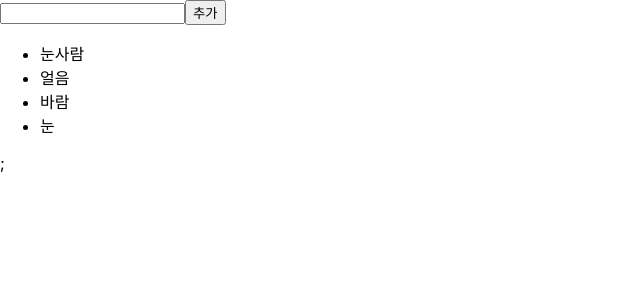
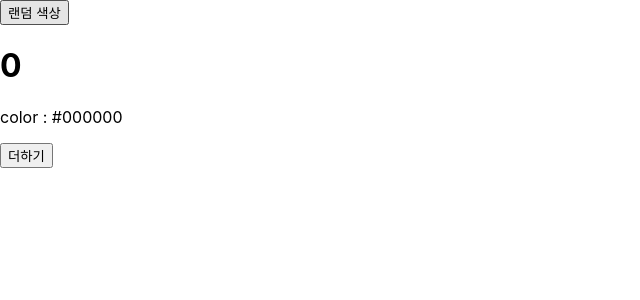
Before and after one commit to iamjinpark/hello-react, a React (Create React App) app: page / in a window 1280 px wide. Shown: the top 300 px of the page, without its empty margins (0-640 px from the left). Built offline with nearby package versions, Linux system fonts and the light colour scheme.

Commit message:
feat : 7강 컴포넌트 라이프사이클 메서드 실습

```diff
--- /dev/null
+++ b/src/7.LifeCycle/LifeCycleSample.jsx
@@ -0,0 +1,74 @@
+import { Component } from 'react';
+
+class LifeCycleSample extends Component {
+  state = {
+    number: 0,
+    color: null,
+  };
+
+  myRef = null;
+  constructor(props) {
+    super(props);
+    console.log(constructor);
+  }
+
+  static getDerivedStateFromProps(nextProps, prevState) {
+    console.log('getDerivedStateFromProps');
+    if (nextProps.color !== prevState.color) {
+      return { color: nextProps.color };
+    }
+    return null;
+  }
+
+  componentDidMount() {
+    console.log('componentDidMount');
+  }
+
+  shouldComponentUpdate(nextProps, nextState) {
+    console.log('shouldComponentUpdate', nextProps, nextState);
+    return nextState.number % 10 !== 4;
+  }
+
+  componentWillUnmount() {
+    console.log('componentWillUnmount');
+  }
+
+  handleClick = () => {
+    this.setState({
+      number: this.state.number + 1,
+    });
+  };
+
+  getSnapshotBeforeUpdate(prevProps, prevState) {
+    console.log('getSnapshotBeforeUpdate');
+    if (prevProps.color !== this.props.color) {
+      return this.myRef.style.color;
+    }
+  }
+
+  componentDidUpdate(prevProps, prevState, snapshot) {
+    console.log('componentDidUpdate', prevProps, prevState);
+    if (snapshot) {
+      console.log('업데이트되기 직전 색상', snapshot);
+    }
+  }
+
+  render() {
+    console.log('render');
+
+    const style = {
+      color: this.props.color,
+    };
+    return (
+      <div>
+        <h1 style={style} ref={(ref) => (this.myRef = ref)}>
+          {this.state.number}
+        </h1>
+        <p>color : {this.state.color}</p>
+        <button onClick={this.handleClick}>더하기</button>
+      </div>
+    );
+  }
+}
+
+export default LifeCycleSample;
--- a/src/App.js
+++ b/src/App.js
@@ -6,8 +6,23 @@
 import ValidationSample from './5.Ref/ValidationSample.jsx';
 import ScrollBox from './5.Ref/ScrollBox.jsx';
 import IterationSample from './6. Iteration/IterationSample.jsx';
+import LifeCycleSample from './7.LifeCycle/LifeCycleSample.jsx';
+
+function getRandomColor() {
+  return '#' + Math.floor(Math.random() * 16777215).toString(16);
+}
 
 class App extends Component {
+  state = {
+    color: '#000000',
+  };
+
+  handleClick = () => {
+    this.setState({
+      color: getRandomColor(),
+    });
+  };
+
   render() {
     return (
       <div>
@@ -27,7 +42,10 @@
         />
         <button onClick={() => this.ScrollBox.scrollBottom()}>맨밑으로</button> */}
 
-        <IterationSample />
+        {/* <IterationSample /> */}
+
+        <button onClick={this.handleClick}>랜덤 색상</button>
+        <LifeCycleSample color={this.state.color} />
       </div>
     );
   }
```
